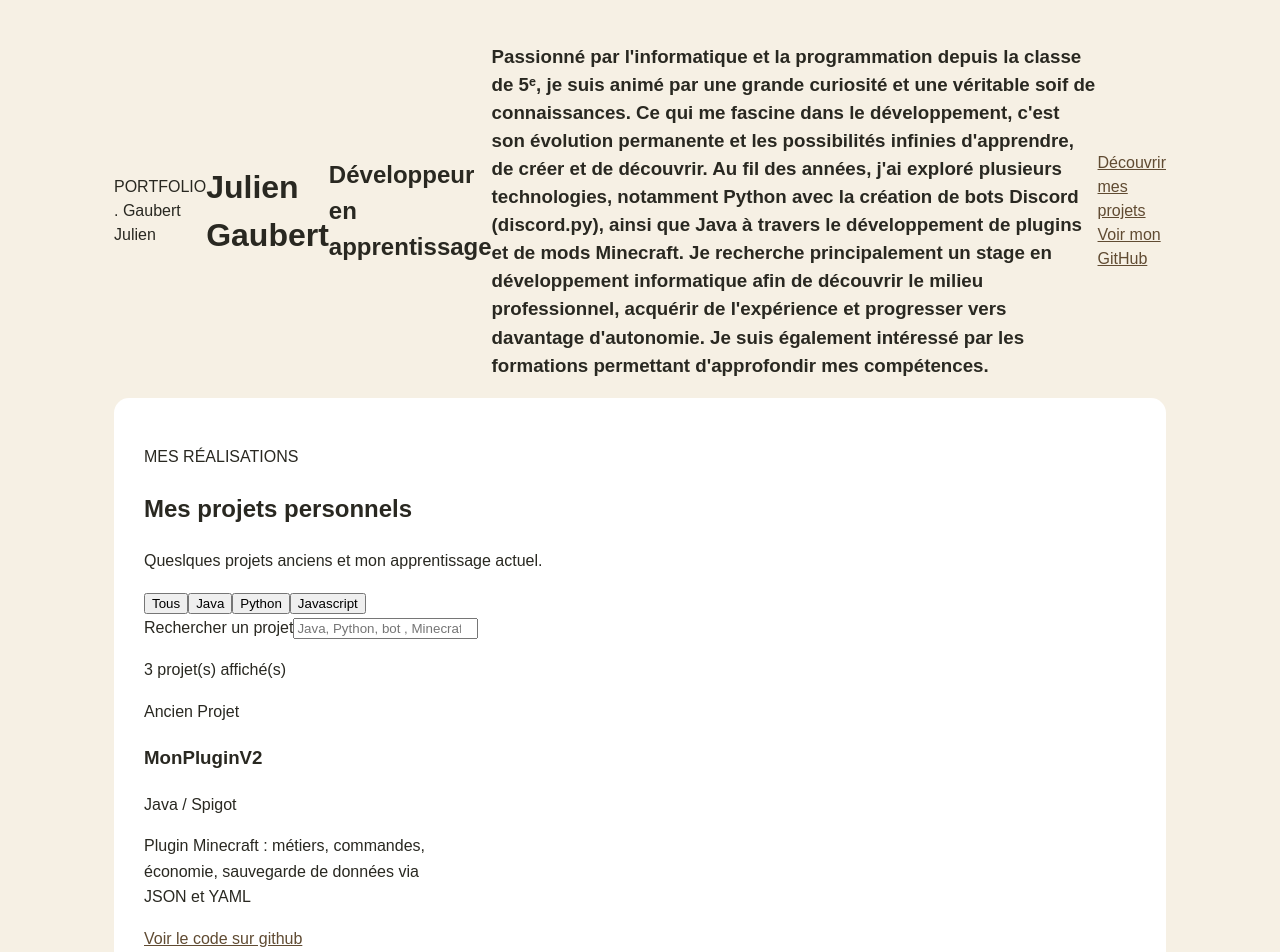
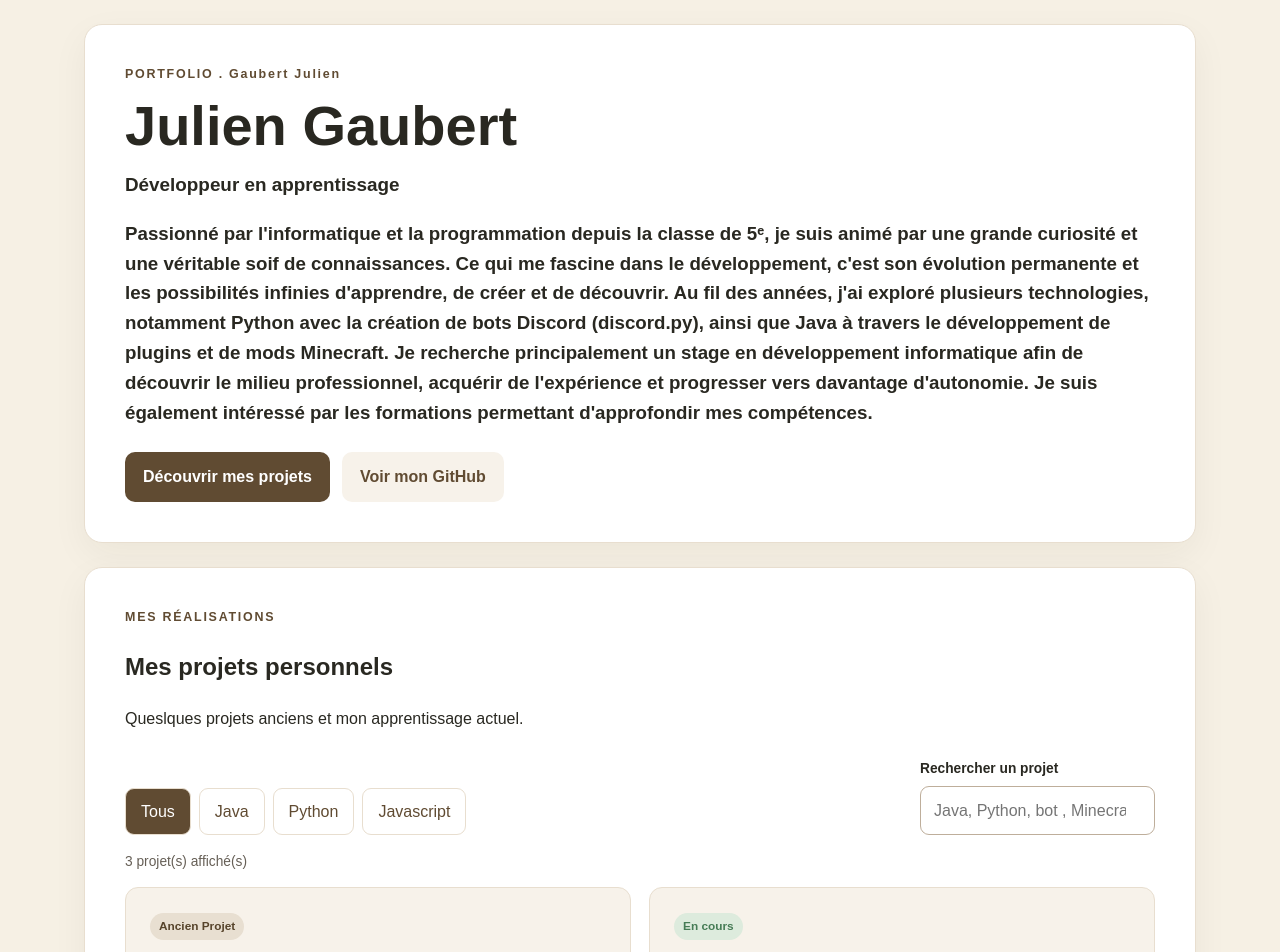
Before and after one commit to Foodjubi/portfolio-foodjubi, a Vue app: page / in a window 1280 px wide. Shown: the top 952 px of the page. Built offline with nearby package versions, Linux system fonts and the light colour scheme.

Commit message:
feat: ajout css

```diff
--- a/src/App.vue
+++ b/src/App.vue
@@ -86,51 +86,4 @@ function reinitialiser(){
 
 </template>
 
-<style scoped>
-
-button{
-  background-color: var(--color-accent-dark);
-  color: white;
-  border: none;
-  border-radius: 10px;
-  padding: 12px 18px;
-  cursor: pointer;
-  transition: background-color 0.2s ease;
-
-}
-
-button:hover {
-  background-color: #483724;
-}
-button:focus-visible {
-  outline: 3px solid var(--color-accent);
-  outline-offset: 3px;
-}
-
-header {
-  line-height: 1.5;
-}
-
-.logo {
-  display: block;
-  margin: 0 auto 2rem;
-}
-
-@media (min-width: 1024px) {
-  header {
-    display: flex;
-    place-items: center;
-    padding-right: calc(var(--section-gap) / 2);
-  }
-
-  .logo {
-    margin: 0 2rem 0 0;
-  }
-
-  header .wrapper {
-    display: flex;
-    place-items: flex-start;
-    flex-wrap: wrap;
-  }
-}
-</style>
+<style scoped></style>
--- a/src/assets/base.css
+++ b/src/assets/base.css
@@ -1,18 +1,44 @@
+
 :root {
+  color-scheme: light;
   --color-background: #F6F0E4;
   --color-surface: #FFFFFF;
   --color-text: #292821;
+  --color-muted: #665F56;
   --color-accent: #907956;
   --color-accent-dark: #604B32;
+  --color-border: #E8DECF;
+  --color-soft: #F7F2EA;
+  --color-success: #467C56;
 }
+
 * {
   box-sizing: border-box;
 }
+
+html {
+  scroll-behavior: smooth;
+}
+
 body {
   margin: 0;
+  min-width: 320px;
   min-height: 100vh;
-  background-color: var(--color-background);
+  background: var(--color-background);
   color: var(--color-text);
-  font-family: Arial, sans-serif;
+  font-family: Arial, Helvetica, sans-serif;
   line-height: 1.6;
 }
+
+button, input {
+  font: inherit;
+}
+
+a {
+  color: inherit;
+}
+
+:focus-visible {
+  outline: 3px solid var(--color-accent);
+  outline-offset: 3px;
+}
--- a/src/assets/main.css
+++ b/src/assets/main.css
@@ -1,21 +1,271 @@
+
 @import './base.css';
+
 #app {
-  max-width: 1100px;
+  max-width: 1160px;
   margin: 0 auto;
   padding: 24px;
 }
-main {
-  background-color: var(--color-surface);
-  padding: 30px;
-  border-radius: 15px;
+
+.portfolio-shell {
+  display: flex;
+  flex-direction: column;
+  gap: 24px;
 }
-a {
+
+.profile-header,
+.content-panel {
+  background: var(--color-surface);
+  border: 1px solid var(--color-border);
+  border-radius: 18px;
+  padding: 40px;
+  box-shadow: 0 12px 36px rgba(46, 34, 18, .05);
+}
+
+.eyebrow {
+  margin: 0 0 10px;
+  color: var(--color-accent-dark);
+  font-size: .78rem;
+  font-weight: bold;
+  letter-spacing: .14em;
+}
+
+.profile-header h1 {
+  font-size: clamp(2rem, 5vw, 3.5rem);
+  line-height: 1.12;
+  margin: 0 0 12px;
+}
+
+.profile-subtitle {
+  font-size: 1.18rem;
+  color: var(--color-accent-dark);
+  font-weight: bold;
+  margin: 0 0 14px;
+}
+
+.profile-description {
+  max-width: 720px;
+  color: var(--color-muted);
+}
+
+.hero-actions {
+  display: flex;
+  flex-wrap: wrap;
+  gap: 12px;
+  margin-top: 24px;
+}
+
+.button {
+  display: inline-block;
+  border-radius: 10px;
+  padding: 12px 18px;
+  text-decoration: none;
+  font-weight: bold;
+  transition: transform .2s ease, background .2s ease;
+}
+
+.button:hover {
+  transform: translateY(-2px);
+}
+
+.button-primary {
+  background: var(--color-accent-dark);
+  color: white;
+}
+
+.button-primary:hover {
+  background: #49371F;
+}
+
+.button-secondary {
+  background: var(--color-soft);
   color: var(--color-accent-dark);
 }
-a:hover {
-  text-decoration-thickness: 2px;
+
+.button-secondary:hover {
+  background: #EEE3D4;
 }
-@media (max-width: 600px) {
-  #app { padding: 12px; }
-  main { padding: 20px; }
+
+.section-heading h2 {
+  font-size: 1.8rem;
+  line-height: 1.25;
+  margin: 0;
 }
+
+.section-heading p:last-child {
+  color: var(--color-muted);
+}
+
+.filter-panel,
+.filters-panel {
+  display: flex;
+  align-items: end;
+  justify-content: space-between;
+  gap: 18px;
+  margin: 26px 0 16px;
+  flex-wrap: wrap;
+}
+
+.category-buttons {
+  display: flex;
+  flex-wrap: wrap;
+  gap: 8px;
+}
+
+.filter-button,
+.empty-state button {
+  cursor: pointer;
+  border: 1px solid var(--color-border);
+  border-radius: 9px;
+  padding: 10px 15px;
+  background: var(--color-surface);
+  color: var(--color-accent-dark);
+}
+
+.filter-button.is-active,
+.empty-state button {
+  background: var(--color-accent-dark);
+  color: white;
+}
+
+.search-field {
+  display: flex;
+  flex-direction: column;
+  gap: 6px;
+}
+
+.search-field span {
+  font-size: .86rem;
+  font-weight: bold;
+}
+
+.search-field input {
+  width: min(100%, 320px);
+  padding: 11px 13px;
+  border: 1px solid #BEAE9B;
+  border-radius: 9px;
+  color: var(--color-text);
+  background: white;
+}
+
+.result-count {
+  font-size: .86rem;
+  color: var(--color-muted);
+}
+
+.projects-grid {
+  display: grid;
+  grid-template-columns: repeat(2, 1fr);
+  gap: 18px;
+}
+
+.project-card {
+  display: flex;
+  flex-direction: column;
+  gap: 12px;
+  min-height: 255px;
+  padding: 24px;
+  border-radius: 13px;
+  border: 1px solid var(--color-border);
+  background: var(--color-soft);
+}
+
+.project-card h3 {
+  font-size: 1.18rem;
+  margin: 12px 0 2px;
+}
+
+.project-techno {
+  margin: 0;
+  color: var(--color-accent-dark);
+  font-weight: bold;
+}
+
+.project-description {
+  margin: 0;
+  color: var(--color-muted);
+}
+
+.project-status {
+  display: inline-block;
+  padding: 4px 9px;
+  background: #E8DFD1;
+  color: #57442B;
+  border-radius: 100px;
+  font-size: .74rem;
+  font-weight: bold;
+}
+
+.project-status.is-current {
+  background: #DDEBDD;
+  color: var(--color-success);
+}
+
+.project-link,
+.project-no-link {
+  margin-top: auto;
+  font-size: .88rem;
+}
+
+.project-link {
+  font-weight: bold;
+  color: var(--color-accent-dark);
+}
+
+.project-no-link {
+  color: var(--color-muted);
+}
+
+.empty-state {
+  border: 2px dashed var(--color-border);
+  padding: 30px;
+  border-radius: 12px;
+  text-align: center;
+}
+
+.site-footer {
+  text-align: center;
+  color: var(--color-muted);
+  font-size: .84rem;
+}
+
+@media (max-width: 800px) {
+  .projects-grid {
+    grid-template-columns: 1fr;
+  }
+
+  .profile-header,
+  .content-panel {
+    padding: 26px;
+  }
+}
+
+@media (max-width: 520px) {
+  #app {
+    padding: 12px;
+  }
+
+  .profile-header,
+  .content-panel {
+    padding: 20px;
+  }
+
+  .filter-panel,
+  .filters-panel,
+  .search-field {
+    width: 100%;
+  }
+
+  .search-field input {
+    width: 100%;
+  }
+
+  .button {
+    width: 100%;
+    text-align: center;
+  }
+
+  .project-card {
+    min-height: 0;
+  }
+}
```
